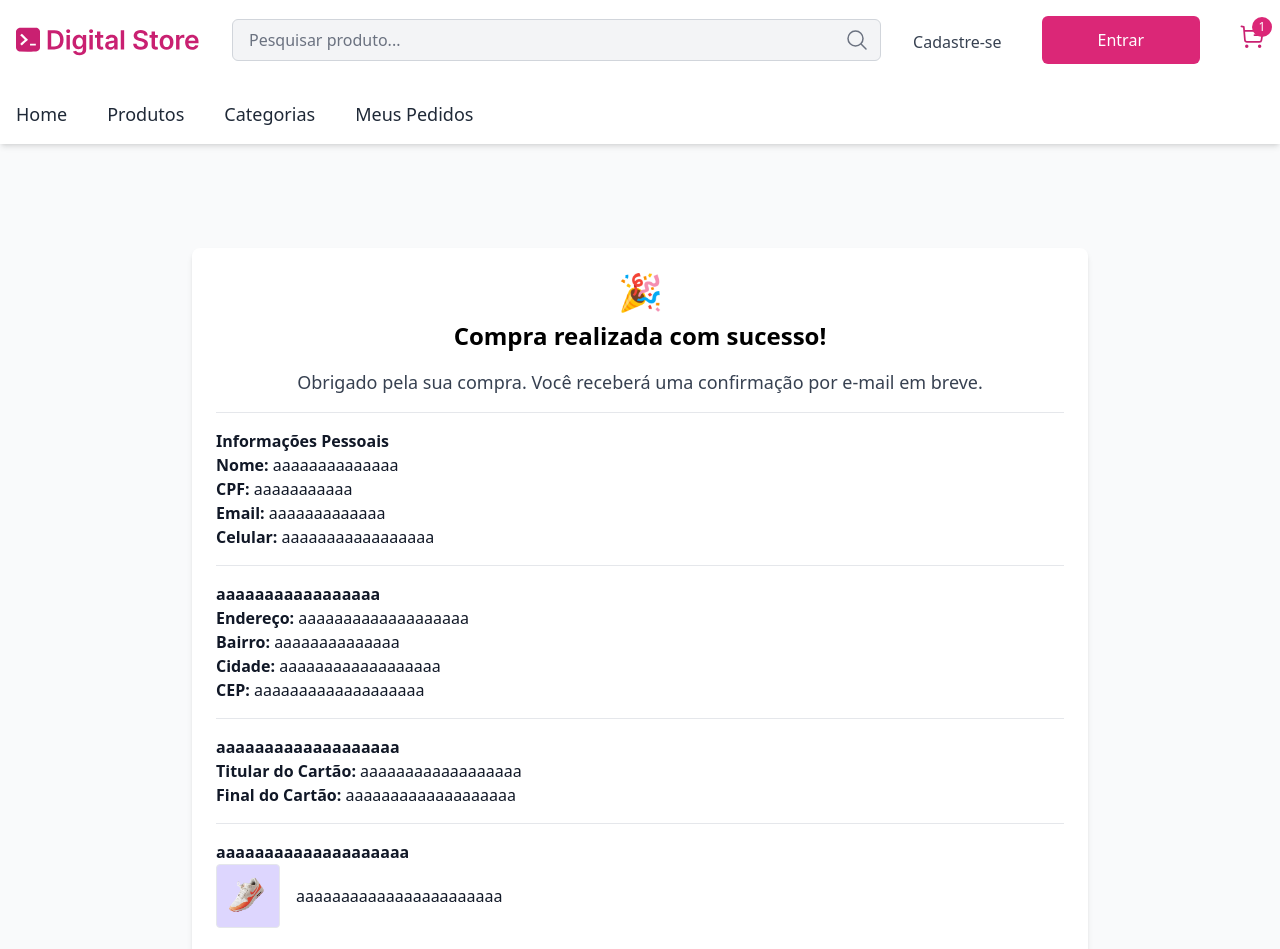
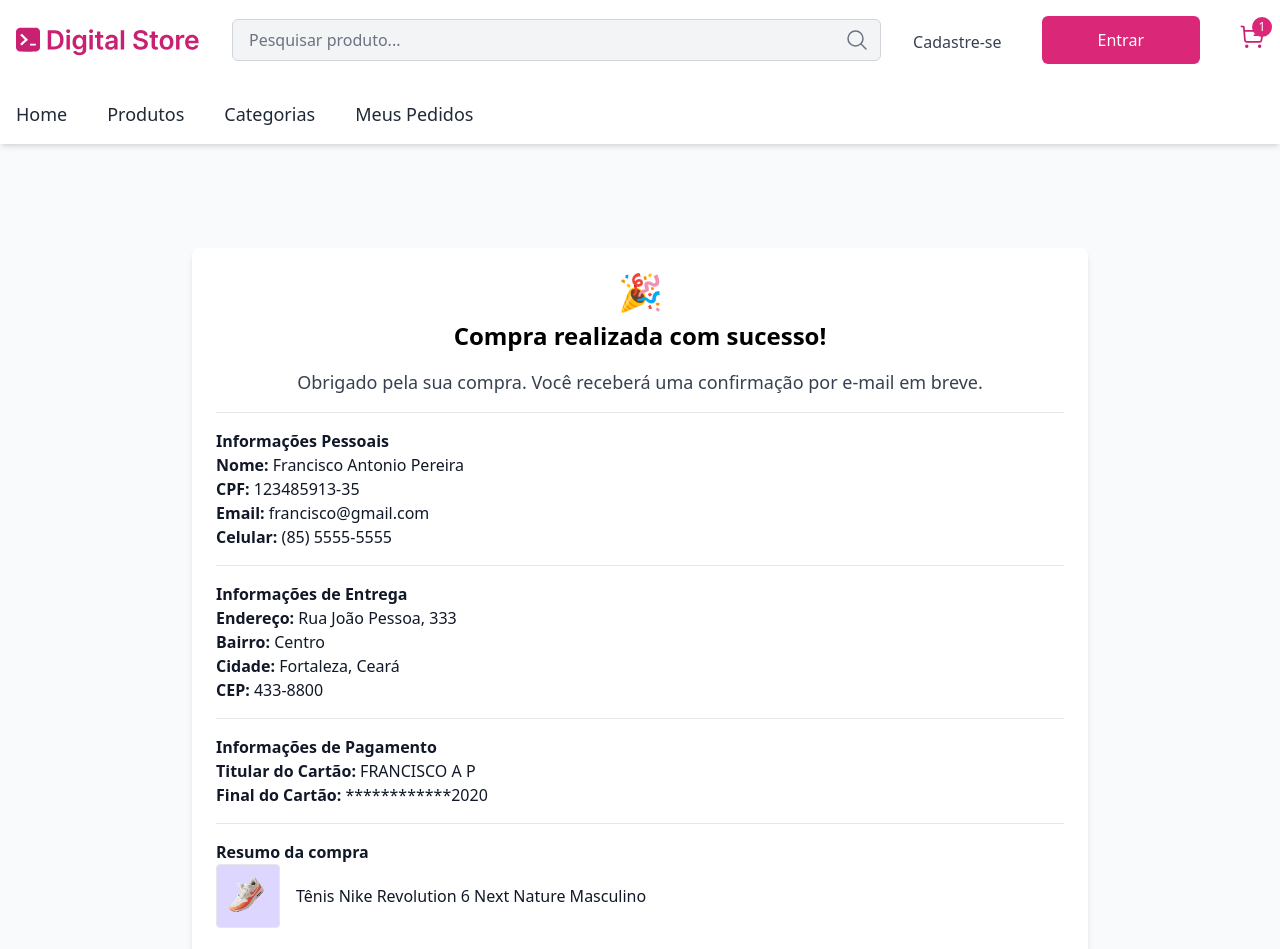
Before and after one commit to Jkawam/PJ-FINAL, a React (Vite) app: page /compra-feita in a window 1280 px wide. Shown: the top 949 px of the page. Built offline with nearby package versions, Linux system fonts and the light colour scheme.

Commit message:
informações CompraFeita

```diff
--- a/src/pages/produtofinal/CompraFeita.jsx
+++ b/src/pages/produtofinal/CompraFeita.jsx
@@ -18,44 +18,46 @@ function CompraFeita() {
                     {/* Informações Pessoais */}
                     <div className="mb-4">
                         <h3 className="font-semibold">Informações Pessoais</h3>
-                        <p><strong>Nome:</strong> aaaaaaaaaaaaaa</p>
-                        <p><strong>CPF:</strong> aaaaaaaaaaa</p>
-                        <p><strong>Email:</strong> aaaaaaaaaaaaa</p>
-                        <p><strong>Celular:</strong> aaaaaaaaaaaaaaaaa</p>
+                        <p><strong>Nome:</strong> Francisco Antonio Pereira</p>
+                        <p><strong>CPF:</strong> 123485913-35</p>
+                        <p><strong>Email:</strong> francisco@gmail.com</p>
+                        <p><strong>Celular:</strong> (85) 5555-5555</p>
                     </div>
 
                     <hr className="my-4" />
 
                     {/* Informações de Entrega */}
                     <div className="mb-4">
-                        <h3 className="font-semibold">aaaaaaaaaaaaaaaaa</h3>
-                        <p><strong>Endereço:</strong> aaaaaaaaaaaaaaaaaaa</p>
-                        <p><strong>Bairro:</strong> aaaaaaaaaaaaaa</p>
-                        <p><strong>Cidade:</strong> aaaaaaaaaaaaaaaaaa</p>
-                        <p><strong>CEP:</strong> aaaaaaaaaaaaaaaaaaa</p>
+                        <h3 className="font-semibold">Informações de Entrega</h3>
+                        <p><strong>Endereço:</strong> Rua João Pessoa, 333</p>
+                        <p><strong>Bairro:</strong> Centro</p>
+                        <p><strong>Cidade:</strong> Fortaleza, Ceará</p>
+                        <p><strong>CEP:</strong> 433-8800
+
+                        </p>
                     </div>
 
                     <hr className="my-4" />
 
                     {/* Informações de Pagamento */}
                     <div className="mb-4">
-                        <h3 className="font-semibold">aaaaaaaaaaaaaaaaaaa</h3>
-                        <p><strong>Titular do Cartão:</strong> aaaaaaaaaaaaaaaaaa</p>
-                        <p><strong>Final do Cartão:</strong> aaaaaaaaaaaaaaaaaaa</p>
+                        <h3 className="font-semibold">Informações de Pagamento</h3>
+                        <p><strong>Titular do Cartão:</strong> FRANCISCO A P</p>
+                        <p><strong>Final do Cartão:</strong>  ************2020</p>
                     </div>
 
                     <hr className="my-4" />
 
                     {/* Resumo da Compra */}
                     <div className="mb-4">
-                        <h3 className="font-semibold">aaaaaaaaaaaaaaaaaaaa</h3>
+                        <h3 className="font-semibold">Resumo da compra</h3>
                         <div className="flex items-center gap-4">
                             <img
                                 className="w-16 h-16 rounded object-cover border bg-violet-200"
                                 src="src/assets/images/produtos/produc-image-5-removebg-preview.png"
                                 alt=""
                             />
-                            <p>aaaaaaaaaaaaaaaaaaaaaaa</p>
+                            <p>Tênis Nike Revolution 6 Next Nature Masculino</p>
                         </div>
                     </div>
 
```
